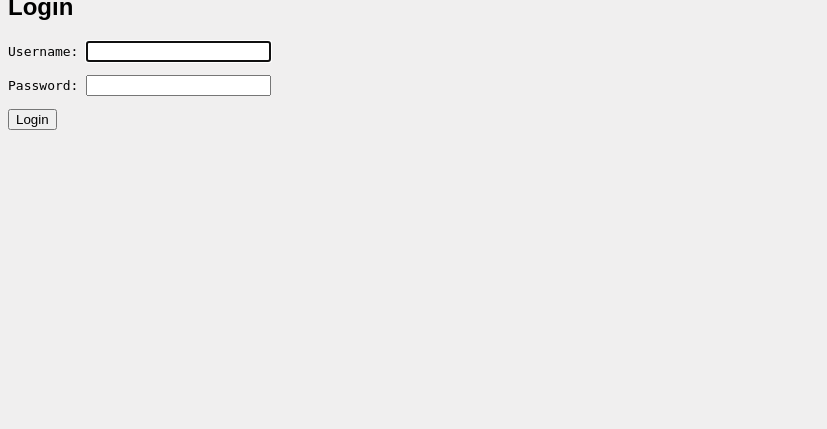
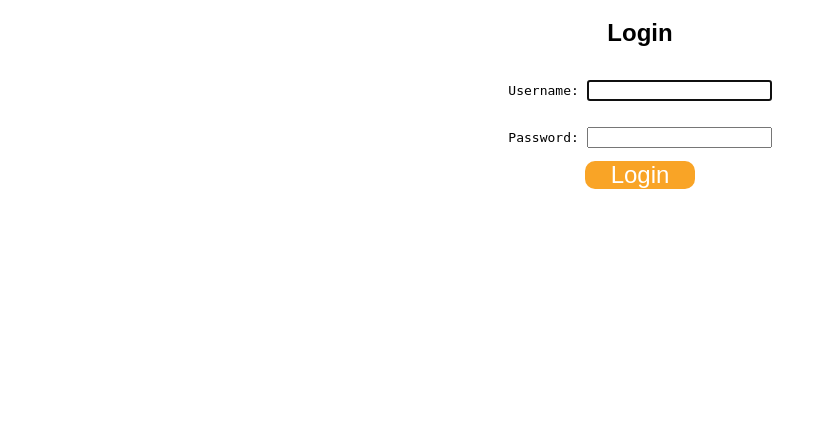
Before and after one commit to julia-ediamond/django-news-portal, a Django app: page /users/login/ in a window 1280 px wide. Shown: the part 114-543 px from the top of the page, without its empty margins (0-827 px from the left). Run offline with Django 3.2, Linux system fonts and the light colour scheme; the visitor is signed in with stand-in values (Sample User, id 1); parts of the project's set-up code (start-up, migrations or seed data) failed here and were passed over; some web fonts are replaced.

Commit message:
Fixed images, added CSS

```diff
--- a/she_codes_news/news/static/news/styles.css
+++ b/she_codes_news/news/static/news/styles.css
@@ -2,6 +2,7 @@
     margin: 2px;
     border: 1px solid #000;
     padding: 5px;
+
 }
 
 .story-card img {
@@ -11,6 +12,7 @@
 }
 
 #latest-stories {
+
     display: grid;
     grid-template-columns: 2fr 1fr;
     grid-template-rows: 1fr 1fr 1fr;
@@ -65,6 +67,7 @@
 }
 
 #all-stories {
+
     display: flex;
     flex-wrap: wrap;
     justify-content: space-between;
@@ -84,3 +87,12 @@
     margin: 0 0 10px 10px;
     width: 50%;
 }
+
+button {
+    background-color: #f9a426;
+    color: white;
+    font-size: 1em;
+    border-style: none;
+    border-radius: 10px;
+    padding: 0 26px;
+}
--- a/she_codes_news/news/templates/news/index.html
+++ b/she_codes_news/news/templates/news/index.html
@@ -5,7 +5,8 @@
 <link rel="stylesheet" type="text/css" href="{% static 'news/styles.css' %}">
 {% endblock  %}
 {% block content %}
-<a href="{% url 'news:newStory' %}">Write New Story</a>
+
+
 <h2>Latest News</h2>
 
 <div id="latest-stories">
--- a/she_codes_news/news/urls.py
+++ b/she_codes_news/news/urls.py
@@ -1,5 +1,7 @@
 from django.urls import path
 from . import views
+from django.conf.urls.static import static
+from django.conf import settings
 
 app_name = 'news'
 
@@ -7,4 +9,4 @@ urlpatterns = [
     path('', views.IndexView.as_view(), name='index'),
     path('<int:pk>/', views.StoryView.as_view(), name='story'),
     path('add-story/', views.AddStoryView.as_view(), name='newStory')
-]
+] + static(settings.STATIC_URL, document_root=settings.STATIC_ROOT)
--- a/she_codes_news/she_codes_news/urls.py
+++ b/she_codes_news/she_codes_news/urls.py
@@ -17,10 +17,12 @@ Including another URLconf
 """
 from django.contrib import admin
 from django.urls import path
+from django.conf.urls.static import static
+from django.conf import settings
 
 urlpatterns = [
     path('news/', include('news.urls')), #/news/
     path('admin/', admin.site.urls), #/admin/
     path('users/', include('users.urls')),
     path('users/', include('django.contrib.auth.urls')),
-]
+] + static(settings.STATIC_URL, document_root=settings.STATIC_ROOT)
--- a/she_codes_news/static/styles.css
+++ b/she_codes_news/static/styles.css
@@ -1,18 +1,35 @@
 @import url('https://fonts.googleapis.com/css2?family=Montserrat+Subrayada:wght@700&display=swap');
 
 body {
-    background-color: rgb(240, 239, 239);
+    background-color: white;
+
 }
 
 header {
+    background-image: URL("\she_codes_news\news\static\news\images\cupcake-2.img");
     display: flex;
     align-items: center;
     justify-content: space-between;
     border-bottom: 1px solid #000;
 }
 
+h2, h3, h4 {
+    text-align: center;
+}
+
+form {
+
+    display: flex;
+    flex-direction: column;
+    align-items: center;
+}
+#login-button {
+    font-size: 1.5em;
+    padding:25 45px;
+
+}
 img {
-    filter: grayscale(100%);
+
 }
 
 h1 {
@@ -37,16 +54,16 @@ h3 {
 }
 
 nav {
-    flex-basis: 20%;
+
     display: flex;
-    flex-direction: column;
-    align-items: flex-end;
+    align-items: space-between;
 }
 
 a {
     margin: 2px;
     text-decoration: none;
     color: #000;
+    padding: 1em;
 }
 
 a, p {
--- a/she_codes_news/templates/nav.html
+++ b/she_codes_news/templates/nav.html
@@ -2,8 +2,9 @@
     <a href="{% url 'news:index' %}">Home</a>
 
     {% if request.user.is_authenticated %}
-       <a href="#">{{ user.username }}</a>
+
        <a href='/users/{{ user.id }}/'>Your profile</a>
+       <a href="{% url 'news:newStory' %}">Write New Story</a>
        <button type="submit" onclick="location.href='{% url "logout" %}'">Logout</button>
 
     {% else %}
--- a/she_codes_news/users/templates/registration/login.html
+++ b/she_codes_news/users/templates/registration/login.html
@@ -1,13 +1,14 @@
 {% extends 'base.html' %}
-
 {% block content %}
 
+
 <h2>Login</h2>
+
 <form method="post">
     {% csrf_token %}
     {{ form.as_p }}
 
-    <button type="submit">Login</button>
+    <button id="login-button" type="submit">Login</button>
 
 
 
--- a/she_codes_news/users/urls.py
+++ b/she_codes_news/users/urls.py
@@ -1,9 +1,11 @@
 from django.urls import path
 from .views import CreateAccountView
 from .views import ProfileView
+from django.conf.urls.static import static
+from django.conf import settings
 
 urlpatterns = [
     path('create-account/', CreateAccountView.as_view(),
 name='createAccount'),
 path('<int:pk>/', ProfileView.as_view(), name='profile'),
-]
+] + static(settings.STATIC_URL, document_root=settings.STATIC_ROOT)
--- a/she_codes_news/users/views.py
+++ b/she_codes_news/users/views.py
@@ -3,6 +3,7 @@ from django.views.generic.edit import CreateView
 from django.views import generic
 from news.models import NewsStory
 from .models import CustomUser
+#from .models import Profile
 from .forms import CustomUserCreationForm
 from django.shortcuts import render
 
```
Also changed, not shown: she_codes_news/users/templates/users/profile.html (+5 -11 lines), she_codes_news/news/static/news/images/cupcake-1.jpg (added), she_codes_news/news/static/news/images/cupcake-2.jpg (added), she_codes_news/users/static/users/styles.css (added).
